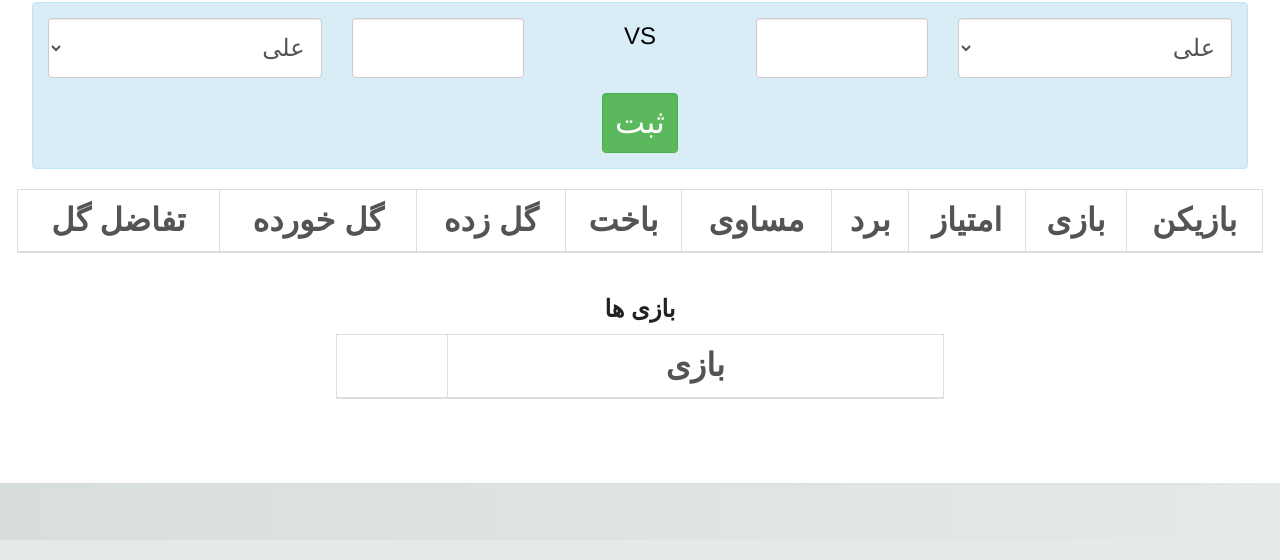
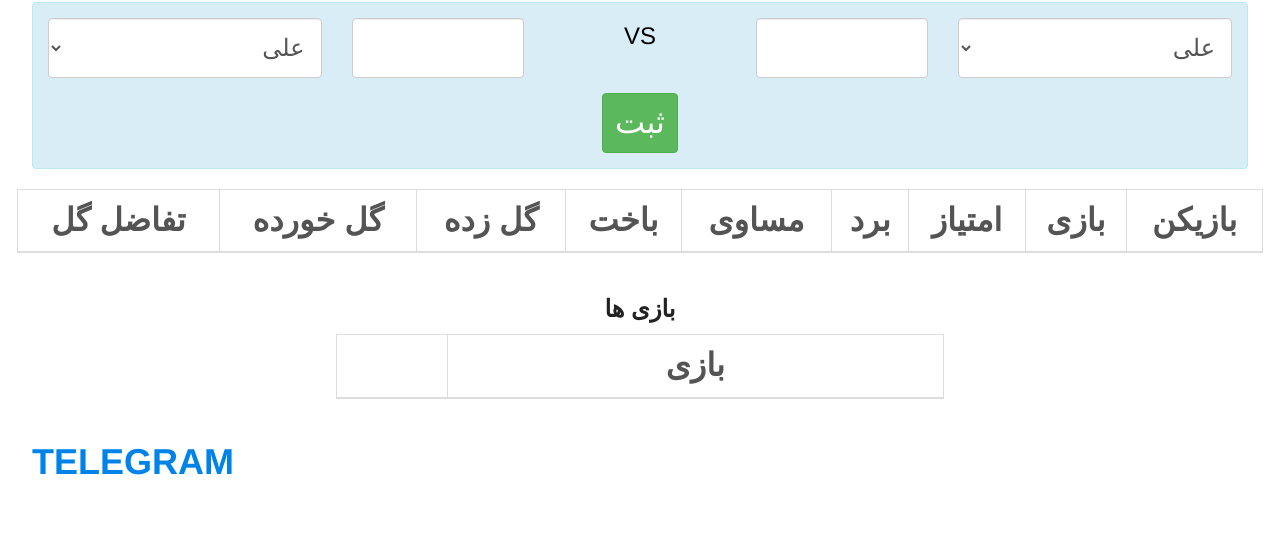
Before and after one commit to AliBoronsi/nodejs, a website: page public/index.html in a window 1280 px wide. Shown: the part 260-820 px from the top of the page. Drawn offline with Linux system fonts and the light colour scheme; no server answers.

Commit message:
Update index.html

```diff
--- a/public/index.html
+++ b/public/index.html
@@ -94,6 +94,8 @@
       </tbody>
     </table>
   </div>
+
+  <h1><a href="tg://msg_url?url=club.okcs.com&text=بیا">TELEGRAM</a></h1>
 
 </body>
 
```
